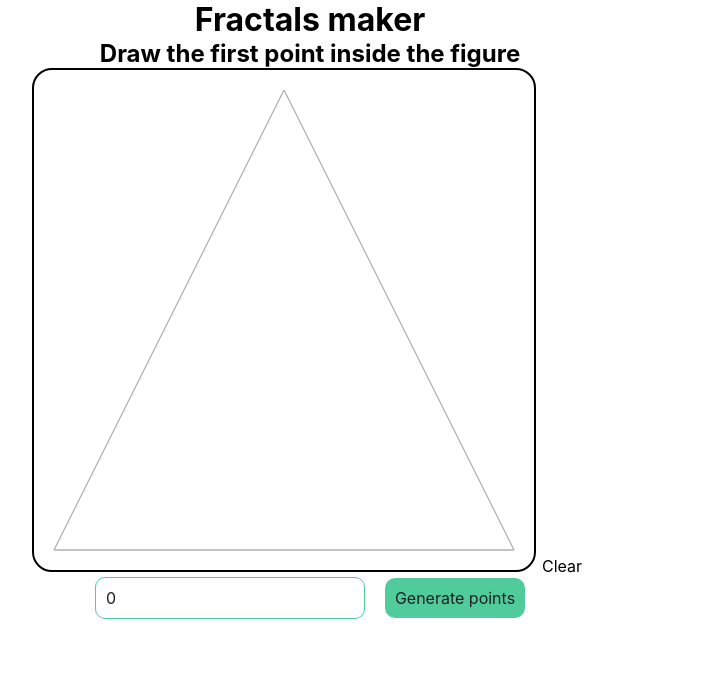
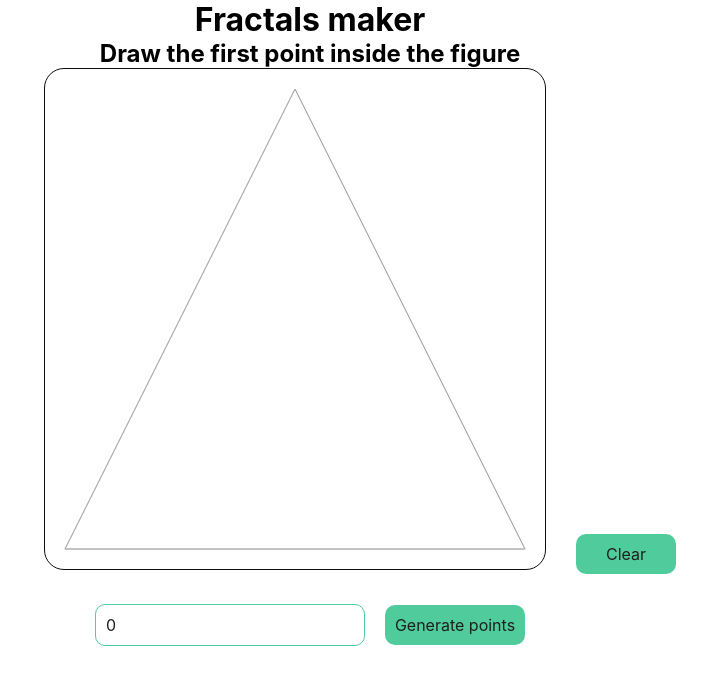
Before and after one commit to Psycameron/fractals, a React (Create React App) app: page / in a window 1280 px wide. Shown: the top 684 px of the page, without its empty margins (330-1037 px from the left). Built offline with nearby package versions, Linux system fonts and the light colour scheme.

Commit message:
styles(Canvas): Added styles for button

```diff
--- a/src/components/Canvas/Canvas.module.css
+++ b/src/components/Canvas/Canvas.module.css
@@ -1,6 +1,30 @@
+.wrapper {
+  position: relative;
+}
+
 .canvas {
-  /* padding: 20px; */
+  margin-right: 30px;
+  margin-bottom: 30px;
 
-  border: 2px solid black;
+  border: 1px solid #0c0e0d;
   border-radius: 20px;
 }
+
+.clearButton {
+  position: absolute;
+  bottom: 30px;
+
+  width: 100px;
+  padding: 10px;
+
+  color: #1e1f1f;
+  background-color: #50cc9c;
+  border-radius: 10px;
+
+  transition: background-color 250ms linear;
+}
+
+.clearButton:hover,
+.clearButton:focus {
+  background-color: #46ad86;
+}
--- a/src/components/Canvas/Canvas.tsx
+++ b/src/components/Canvas/Canvas.tsx
@@ -206,17 +206,22 @@ export function Canvas({
   }
 
   return (
-    <>
+    <div className={styles.wrapper}>
       <canvas
         className={styles.canvas}
         ref={canvasRef}
         width={500}
         height={500}
       />
-      <button type="button" onClick={clearCanvas} disabled={!isActive}>
+      <button
+        className={styles.clearButton}
+        type="button"
+        onClick={clearCanvas}
+        disabled={!isActive}
+      >
         Clear
       </button>
-    </>
+    </div>
   );
 }
 
```
